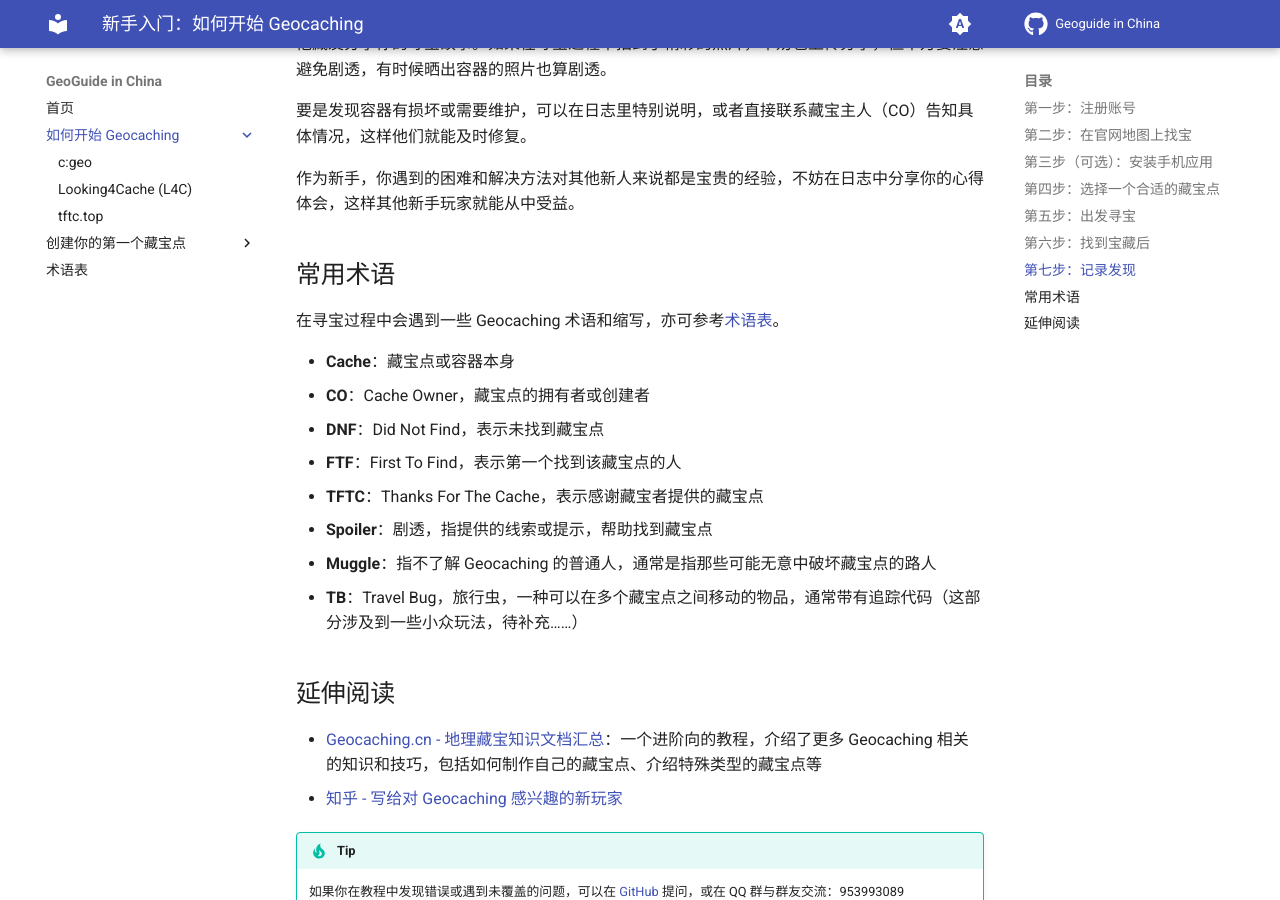
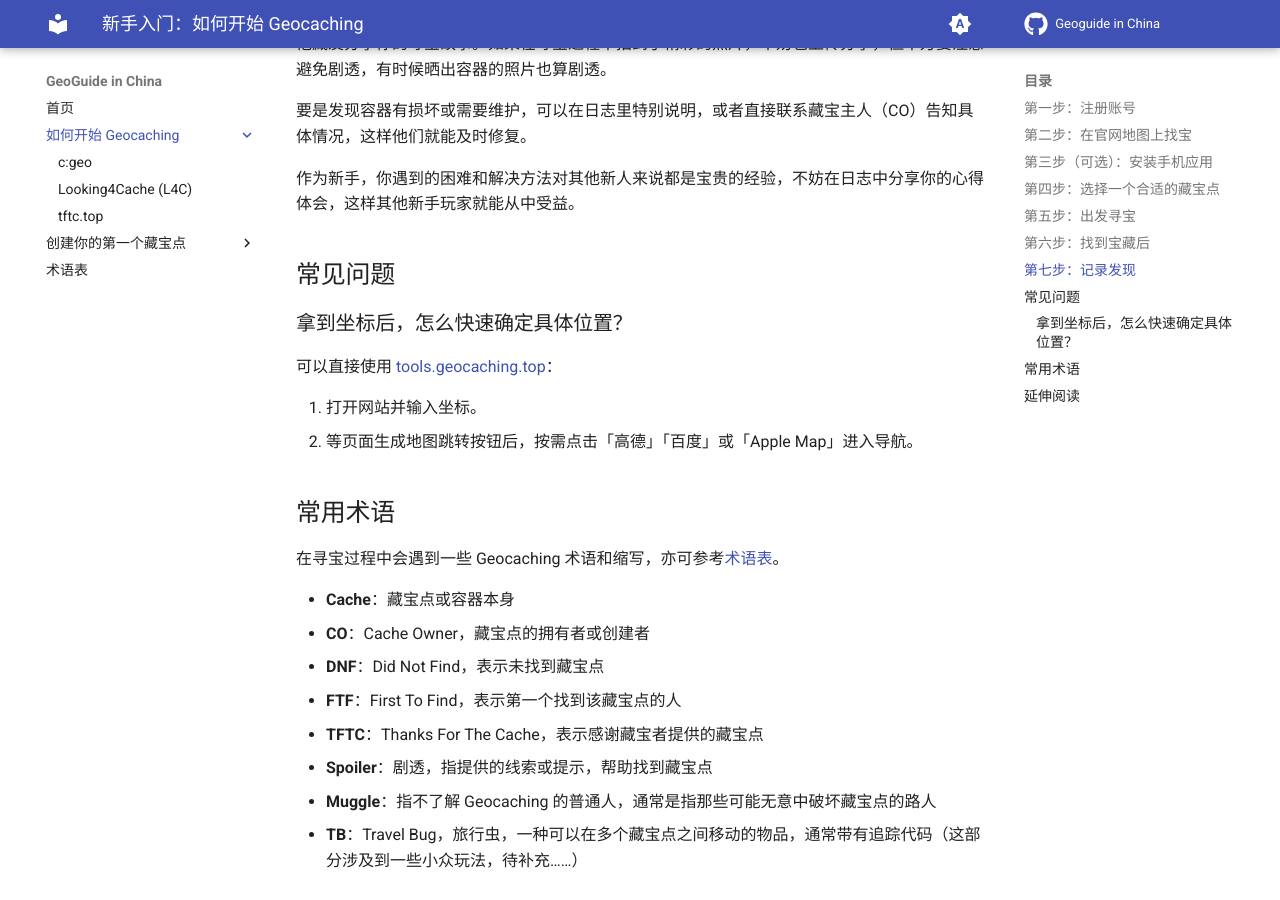
Before and after one commit to Konano/geoguide-in-china, an MkDocs documentation site: the page built from docs/getting-started/index.md, in a window 1280 px wide and 900 px high, scrolled down 3404 px. Built offline with MkDocs 1.6.1 and Material for MkDocs 9.7.7, drawn with Linux system fonts in a browser that asks for light colours; comment, search, counter and statistics services are not loaded.

Commit message:
添加常见问题章节，提供快速定位坐标的方法

```diff
--- a/docs/getting-started/index.md
+++ b/docs/getting-started/index.md
@@ -129,6 +129,15 @@
 
 作为新手，你遇到的困难和解决方法对其他新人来说都是宝贵的经验，不妨在日志中分享你的心得体会，这样其他新手玩家就能从中受益。
 
+## 常见问题 { #faq }
+
+### 拿到坐标后，怎么快速确定具体位置？ { #locate-cordinates }
+
+可以直接使用 [tools.geocaching.top](https://tools.geocaching.top/)：
+
+1. 打开网站并输入坐标。
+2. 等页面生成地图跳转按钮后，按需点击「高德」「百度」或「Apple Map」进入导航。
+
 ## 常用术语 { #glossary }
 
 在寻宝过程中会遇到一些 Geocaching 术语和缩写，亦可参考[术语表](../glossary.md)。
```
